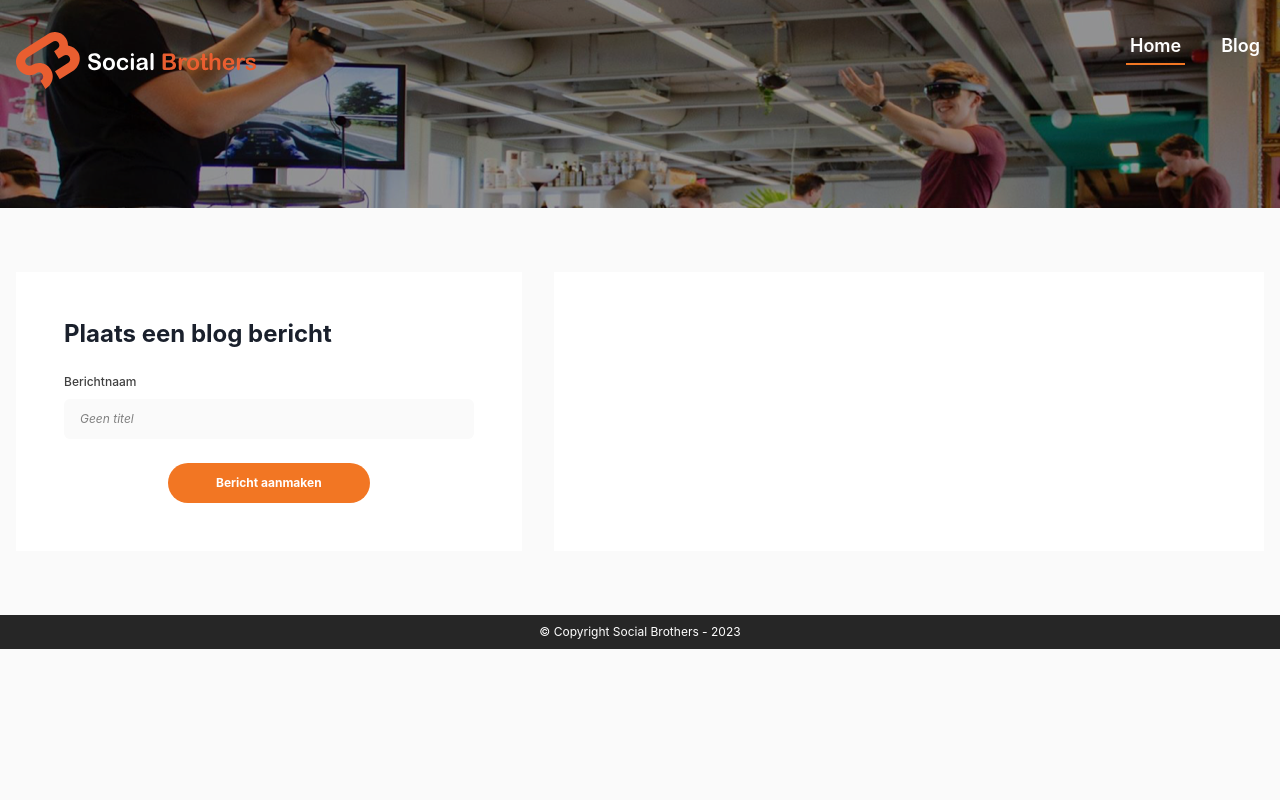
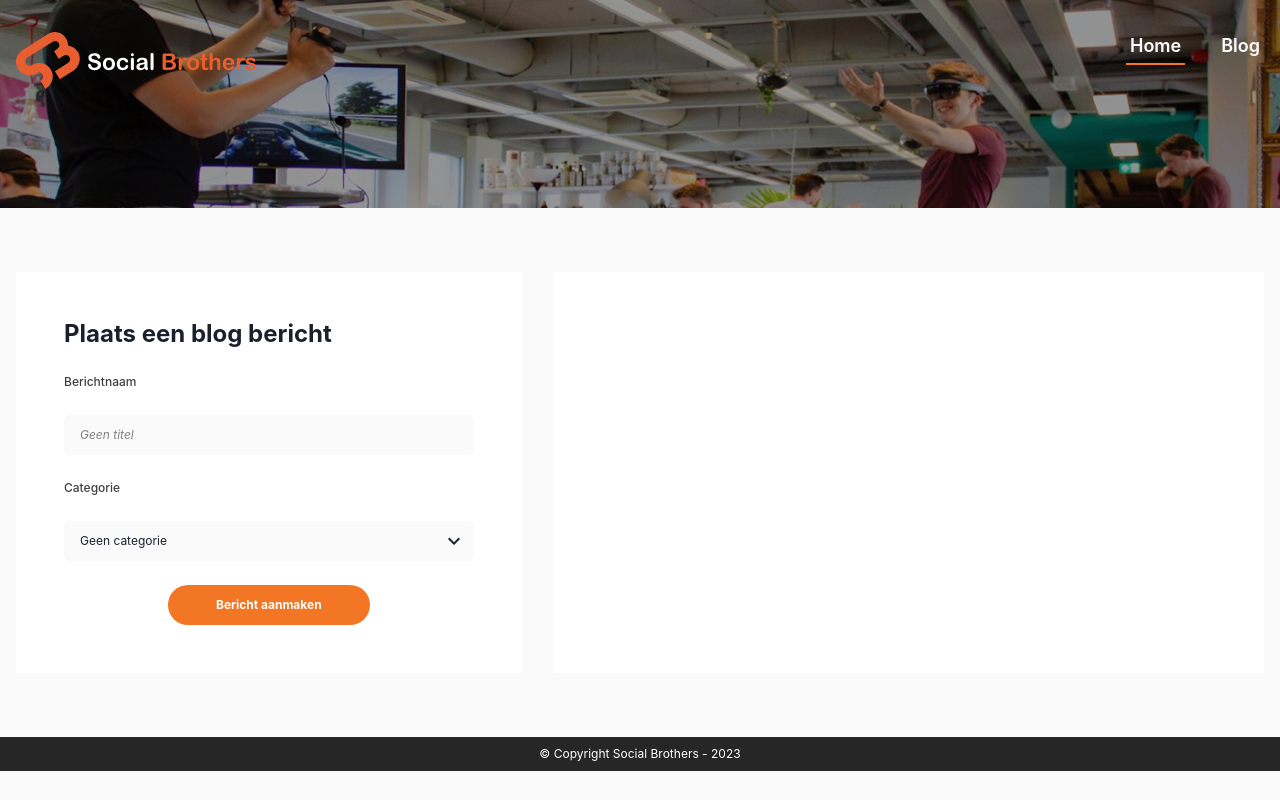
Before and after one commit to jody29/sb_case, a Next.js app: page / in a window 1280 px wide. Built offline with nearby package versions, Linux system fonts and the light colour scheme.

Commit message:
[ADD]: trying to create the select input

```diff
--- a/src/components/Form/Form.tsx
+++ b/src/components/Form/Form.tsx
@@ -1,6 +1,7 @@
 import { useFormik } from 'formik'
 import { Button, Flex, Heading, Input } from "@chakra-ui/react"
 import { FormInput } from "./FormInput"
+import { FormSelect } from './FormSelect'
 
 export const Form = () => {
     const initialValues = {
@@ -19,11 +20,27 @@ export const Form = () => {
 
     const { setFieldValue, values, handleSubmit, getFieldProps } = formik
 
+    const categories = [
+        {
+            label: 'hup',
+            value: 'hup'
+        },
+        {
+            label: 'hup2',
+            value: 'hup2'
+        },
+        {
+            label: 'hup3',
+            value: 'hup3'
+        }
+    ]
+
     return (
         <form onSubmit={handleSubmit} id='blogMessage' style={{ width: '100%' }}>
             <Flex flexDir='column' gap={6}>
                 <Heading as='h2' fontSize='lg' fontWeight='bold'>Plaats een blog bericht</Heading>
                 <FormInput label="Berichtnaam" {...getFieldProps('messageName')} />
+                <FormSelect options={categories} label='Categorie' placeholder='Geen categorie' {...getFieldProps('category')} />
                 <Flex justifyContent='center' >
                     <Button type='submit' form='blogMessage' fontSize='sm'>Bericht aanmaken</Button>
                 </Flex>
--- a/src/components/Form/FormInput.tsx
+++ b/src/components/Form/FormInput.tsx
@@ -7,9 +7,9 @@ interface formInputProps {
 
 export const FormInput = (props: formInputProps) => {
     return (
-        <Stack w='full'>
+        <>
             <FormLabel htmlFor={props.name} fontSize='sm' color='grey.700' mb={0}>{props.label}</FormLabel>
             <Input w='100%' bg='white.darker' border={0} fontSize='sm' placeholder='Geen titel' _placeholder={{ color: 'grey', fontStyle: 'italic' }}/>
-        </Stack>
+        </>
     )
 }
--- /dev/null
+++ b/src/components/Form/FormSelect.tsx
@@ -0,0 +1,78 @@
+import { FormLabel, Select } from "@chakra-ui/react"
+import { FocusEvent, InputHTMLAttributes, useState } from "react"
+
+type Value = string | number
+
+interface Option {
+    value: Value;
+    label: Value;
+}
+
+interface formSelectProps extends Omit<InputHTMLAttributes<HTMLSelectElement>, 'onChange'> {
+    name: string;
+    options: Option[];
+    color?: string;
+    label?: string;
+    placeholder?: string;
+    hasError?: boolean;
+    onChange?: (value: string) => void;
+
+}
+
+export const FormSelect = ({
+    name,
+    options: items,
+    label,
+    required,
+    placeholder,
+    hasError,
+    defaultValue = '',
+    onChange = () => {
+
+    },
+    disabled,
+    ...rest
+}: formSelectProps) => {
+    const [hasFocus, setFocus] = useState(false)
+
+    const onFocus = (e: FocusEvent<HTMLSelectElement>) => {
+        if (rest.onFocus) rest.onFocus(e);
+        setFocus(true)
+    }
+
+    const onBlur = (e: FocusEvent<HTMLSelectElement>) => {
+        if (rest.onBlur) rest.onBlur(e);
+        setFocus(false)
+    }
+
+    return (
+        <>
+            <FormLabel htmlFor={name} fontSize='sm' color='grey.700' mb={0}>{label}</FormLabel>
+            <Select
+                id={name}
+                name={name}
+                onFocus={onFocus}
+                onBlur={onBlur}
+                onChange={e => onChange(e.target.value)}
+                disabled={disabled}
+                required={required}
+                backgroundColor='white.darker'
+                border={0}
+                fontSize='sm'
+                size={"md"}
+                {...rest}
+            >
+                {placeholder && (
+                    <option disabled value="" style={{ color: 'grey', fontStyle: 'italic' }}>
+                        {placeholder}
+                    </option>
+                )}
+                {items.map((item, index) => (
+                    <option key={`${item}${index}`} value={item.value}>
+                        {item.label}
+                    </option>
+                ))}
+            </Select>
+        </>
+    )
+}
```
